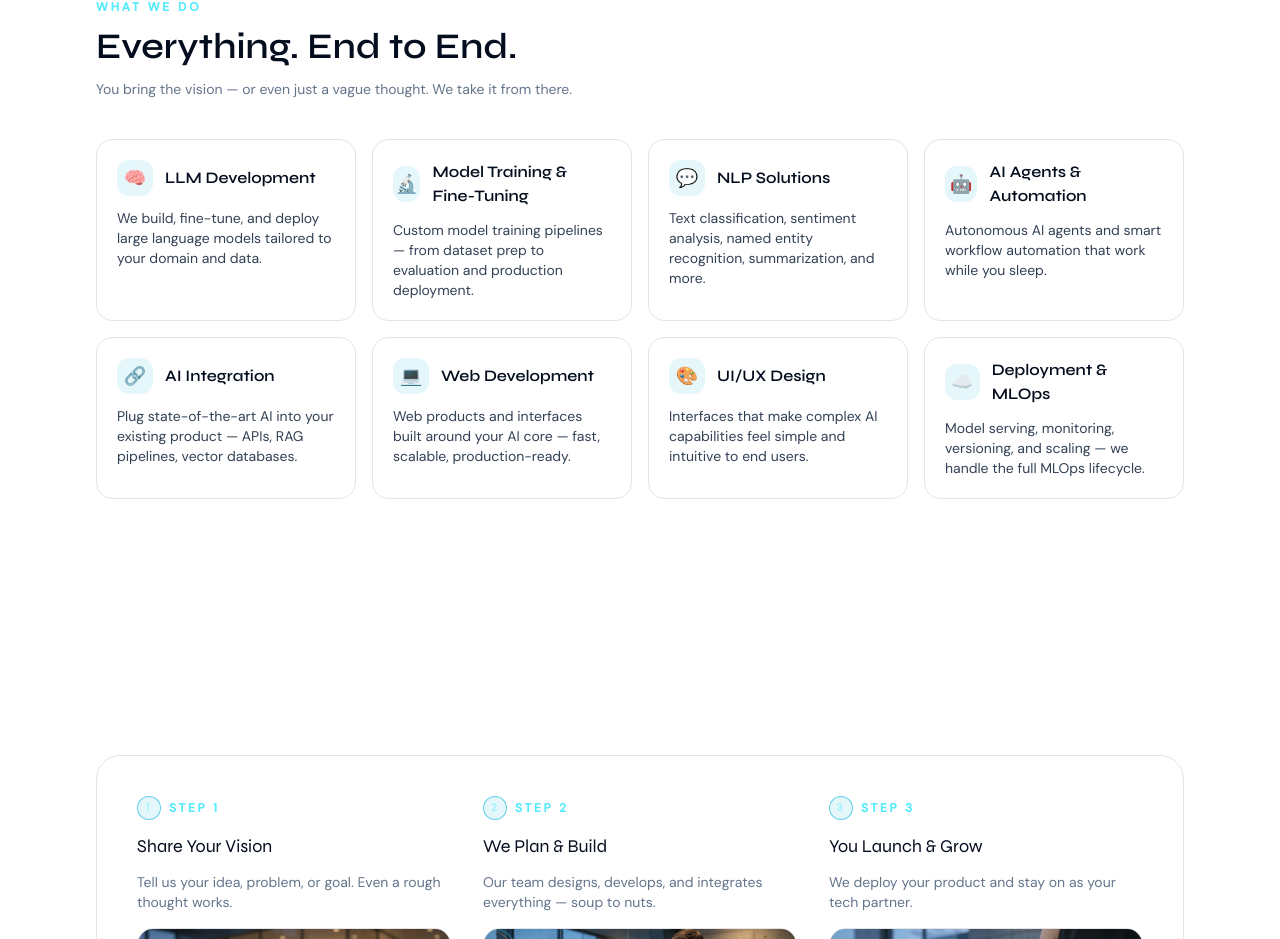
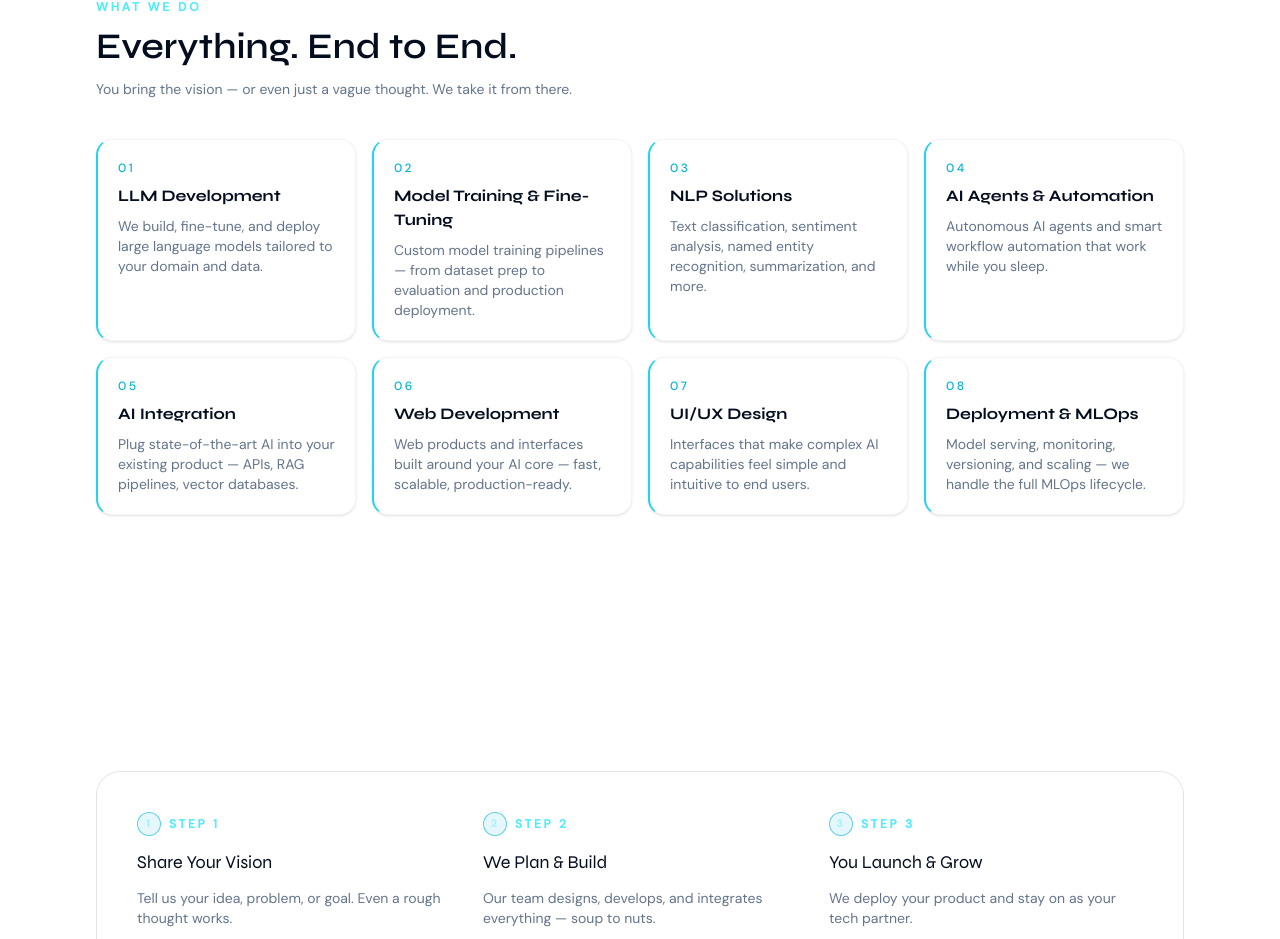
Before and after one commit to aianurion-maker/website, a Next.js app: page / in a window 1280 px wide. Shown: the part 955-1894 px from the top of the page. Built offline with nearby package versions, Linux system fonts and the light colour scheme.

Commit message:
redesign: services cards remove emojis, cleaner style

```diff
--- a/app/page.tsx
+++ b/app/page.tsx
@@ -7,49 +7,41 @@ import ServiceCard from '../components/ServiceCard';
 
 const services = [
   {
-    icon: '🧠',
     title: 'LLM Development',
     description:
       'We build, fine-tune, and deploy large language models tailored to your domain and data.',
   },
   {
-    icon: '🔬',
     title: 'Model Training & Fine-Tuning',
     description:
       'Custom model training pipelines — from dataset prep to evaluation and production deployment.',
   },
   {
-    icon: '💬',
     title: 'NLP Solutions',
     description:
       'Text classification, sentiment analysis, named entity recognition, summarization, and more.',
   },
   {
-    icon: '🤖',
     title: 'AI Agents & Automation',
     description:
       'Autonomous AI agents and smart workflow automation that work while you sleep.',
   },
   {
-    icon: '🔗',
     title: 'AI Integration',
     description:
       'Plug state-of-the-art AI into your existing product — APIs, RAG pipelines, vector databases.',
   },
   {
-    icon: '💻',
     title: 'Web Development',
     description:
       'Web products and interfaces built around your AI core — fast, scalable, production-ready.',
   },
   {
-    icon: '🎨',
     title: 'UI/UX Design',
     description:
       'Interfaces that make complex AI capabilities feel simple and intuitive to end users.',
   },
   {
-    icon: '☁️',
     title: 'Deployment & MLOps',
     description:
       'Model serving, monitoring, versioning, and scaling — we handle the full MLOps lifecycle.',
@@ -165,12 +157,9 @@ export default function Home() {
           {services.map((service, index) => (
             <ServiceCard
               key={service.title}
-              icon={<span>{service.icon}</span>}
               title={service.title}
               description={service.description}
               index={index}
-              imageSrc={'imageSrc' in service ? (service as { imageSrc: string }).imageSrc : undefined}
-              imageAlt={'imageAlt' in service ? (service as { imageAlt: string }).imageAlt : undefined}
             />
           ))}
         </div>
--- a/components/ServiceCard.tsx
+++ b/components/ServiceCard.tsx
@@ -1,49 +1,28 @@
-import Image from 'next/image';
-import type { ReactNode } from 'react';
 import FadeInSection from './FadeInSection';
 
 interface ServiceCardProps {
-  icon: ReactNode;
   title: string;
   description: string;
   index?: number;
-  imageSrc?: string;
-  imageAlt?: string;
 }
 
 export default function ServiceCard({
-  icon,
   title,
   description,
   index = 0,
-  imageSrc,
-  imageAlt,
 }: ServiceCardProps) {
+  const sequence = String(index + 1).padStart(2, '0');
+
   return (
     <FadeInSection delay={0.1 + index * 0.05}>
-      <div className="group relative flex h-full flex-col rounded-2xl border border-zinc-200 bg-white p-5 transition hover:border-cyan-500/60 hover:bg-[#F1F5F9]">
-        {imageSrc ? (
-          <div className="pointer-events-none absolute inset-0 overflow-hidden rounded-2xl">
-            <Image
-              src={imageSrc}
-              alt={imageAlt ?? ''}
-              fill
-              sizes="(min-width: 1024px) 25vw, (min-width: 640px) 50vw, 100vw"
-              className="object-cover opacity-[0.14] transition group-hover:opacity-[0.22]"
-            />
-            <div className="absolute inset-0 bg-gradient-to-br from-white via-white/80 to-transparent" />
-          </div>
-        ) : null}
-        <div className="absolute inset-y-4 left-0 w-0.5 rounded-r-full bg-gradient-to-b from-cyan-500/0 via-cyan-500/60 to-cyan-500/0 opacity-0 transition group-hover:opacity-100" />
-        <div className="mb-3 flex items-center gap-3">
-          <div className="flex h-9 w-9 items-center justify-center rounded-xl bg-cyan-500/10 text-lg">
-            {icon}
-          </div>
-          <h3 className="font-display text-base font-semibold text-[#040D1E]">
-            {title}
-          </h3>
+      <div className="relative flex h-full flex-col rounded-2xl border border-gray-100 border-l-2 border-l-cyan-400 bg-white p-5 shadow-sm">
+        <div className="mb-2 text-xs font-medium tracking-[0.2em] text-cyan-500">
+          {sequence}
         </div>
-        <p className="text-sm text-[#334155]">{description}</p>
+        <h3 className="font-display text-base font-bold text-[#040D1E]">
+          {title}
+        </h3>
+        <p className="mt-2 text-sm text-[#64748B]">{description}</p>
       </div>
     </FadeInSection>
   );
```
